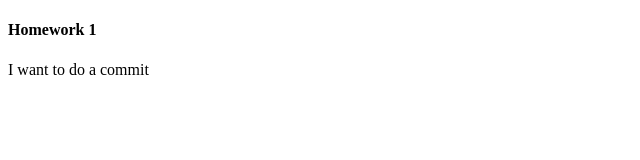
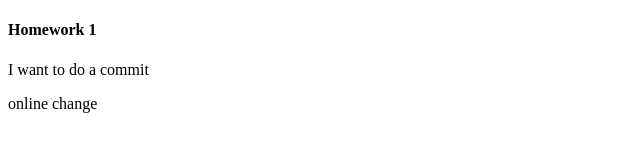
Before and after one commit to amanuelMecha/AsynchronousProgramming, a plain HTML site: page index.html in a window 1280 px wide. Shown: the whole page, without its empty margins (0-640 px from the left). Drawn offline with Linux system fonts and the light colour scheme.

Commit message:
online change

```diff
--- a/index.html
+++ b/index.html
@@ -5,6 +5,7 @@
     <meta name="viewport" content="width=device-width, initial-scale=1.0">
     <h4>Homework 1</h4>
     <p>I want to do a commit</p>
+    <p>online change</p>
     <title>Document</title>
 </head>
 <body>
```
